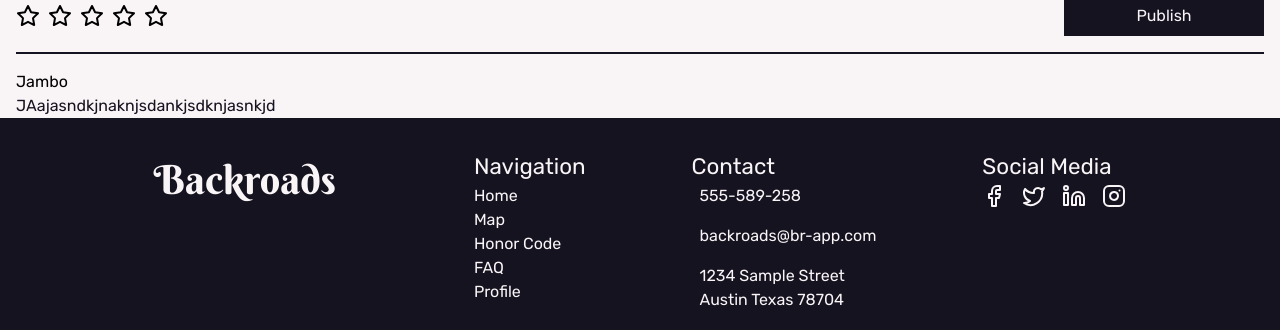
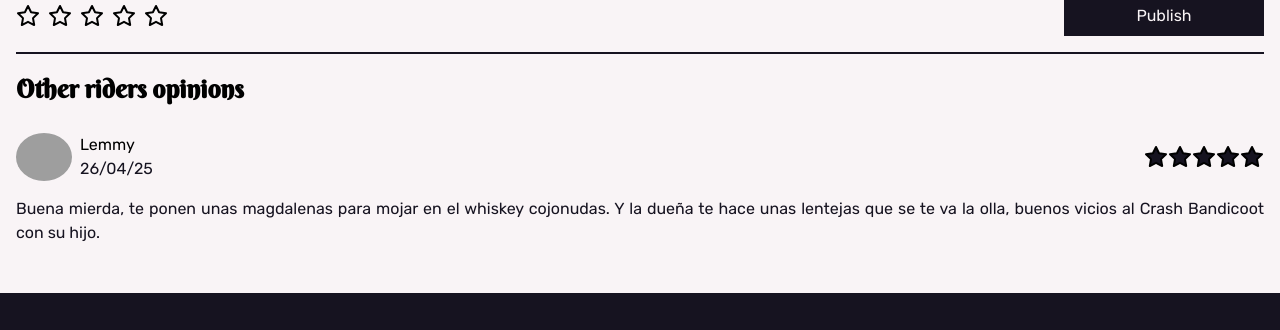
Before and after one commit to Cheshnark/backroads-front, a Next.js app: page /location in a window 1280 px wide. Shown: the part 1533-1863 px from the top of the page. Built offline with nearby package versions, Linux system fonts and the light colour scheme; grey boxes are pictures that could not be loaded.

Commit message:
Update CommentSwiper styles.

```diff
--- a/src/app/location/components/CommentSwiper/CommentSwiper.jsx
+++ b/src/app/location/components/CommentSwiper/CommentSwiper.jsx
@@ -1,11 +1,28 @@
+import { iterateScore } from '@/utils/iterateScore'
 import styles from './CommentSwiper.module.css'
 
-const CommentSwiper = () => {
+const CommentSwiper = ({ comments }) => {
   return (
-    <div className={styles.CommentSwiper}>
+    <div className={styles.commentSwiper}>
       <div>
-        <h4>Jambo</h4>
-        <p>JAajasndkjnaknjsdankjsdknjasnkjd</p>
+        <h3 className='font-berkshire mb-6'>Other riders opinions</h3>
+        {comments.map(comment => (
+          <article key={comment.id} className={`${styles.commentCard} flex flex-col`}>
+            <header className={`${styles.commentHeader} flex justify-between items-center`}>
+              <div className='flex gap-2'>
+                <img src={comment.user.avatar} alt='User avatar' />
+                <div>
+                  <h4>{comment.user.name}</h4>
+                  <p>{comment.date}</p>
+                </div>
+              </div>
+              <div className='flex'>
+                {iterateScore(comment.score)}
+              </div>
+            </header>
+            <p>{comment.body}</p>
+          </article>
+        ))}
       </div>
     </div>
   )
--- a/src/app/location/components/CommentSwiper/CommentSwiper.module.css
+++ b/src/app/location/components/CommentSwiper/CommentSwiper.module.css
@@ -0,0 +1,18 @@
+.commentSwiper {
+padding-bottom: 3rem;
+}
+
+.commentHeader {
+  margin-bottom: 1rem;
+}
+
+.commentHeader img {
+  width: 56px;
+  height: auto;
+
+  border-radius: 50%;
+}
+
+.commentCard p {
+  text-align: justify;
+}
--- a/src/app/location/components/ImageSwiper/ImageSwiper.jsx
+++ b/src/app/location/components/ImageSwiper/ImageSwiper.jsx
@@ -45,6 +45,7 @@ const ImageSwiper = () => {
           </SwiperSlide>
         ))}
       </Swiper>
+      <div className='hidden sm:block'>
         <Swiper
           onSwiper={setThumbsSwiper}
           spaceBetween={12}
@@ -61,8 +62,8 @@ const ImageSwiper = () => {
               </div>
             </SwiperSlide>
           ))}
-
         </Swiper>
+      </div>
     </section>
   )
 }
--- a/src/app/location/components/ImageSwiper/ImageSwiper.module.css
+++ b/src/app/location/components/ImageSwiper/ImageSwiper.module.css
@@ -0,0 +1,4 @@
+.carousel img {
+  max-width: 100%;
+  height: auto;
+}
--- a/src/app/location/page.js
+++ b/src/app/location/page.js
@@ -31,6 +31,18 @@ const Location = () => {
     }
   }
 
+  const comments = [
+    {
+      user: {
+        avatar: 'https://mariskalrock.com/wp-content/uploads/2020/07/lemmy-kilmister-motorhead.jpg',
+        name: 'Lemmy'
+      },
+      date: '26/04/25',
+      score: 4.5,
+      body: 'Buena mierda, te ponen unas magdalenas para mojar en el whiskey cojonudas. Y la dueña te hace unas lentejas que se te va la olla, buenos vicios al Crash Bandicoot con su hijo.'
+    }
+  ]
+
   return (
     <main className={styles.location}>
       <LocationHeader location={location} />
@@ -44,7 +56,7 @@ const Location = () => {
       <section className={styles.comments}>
         <AddComment />
         <hr />
-        <CommentSwiper />
+        <CommentSwiper comments={comments} />
       </section>
     </main>
   )
```
Lines whose indentation alone changed are shown as unchanged.
